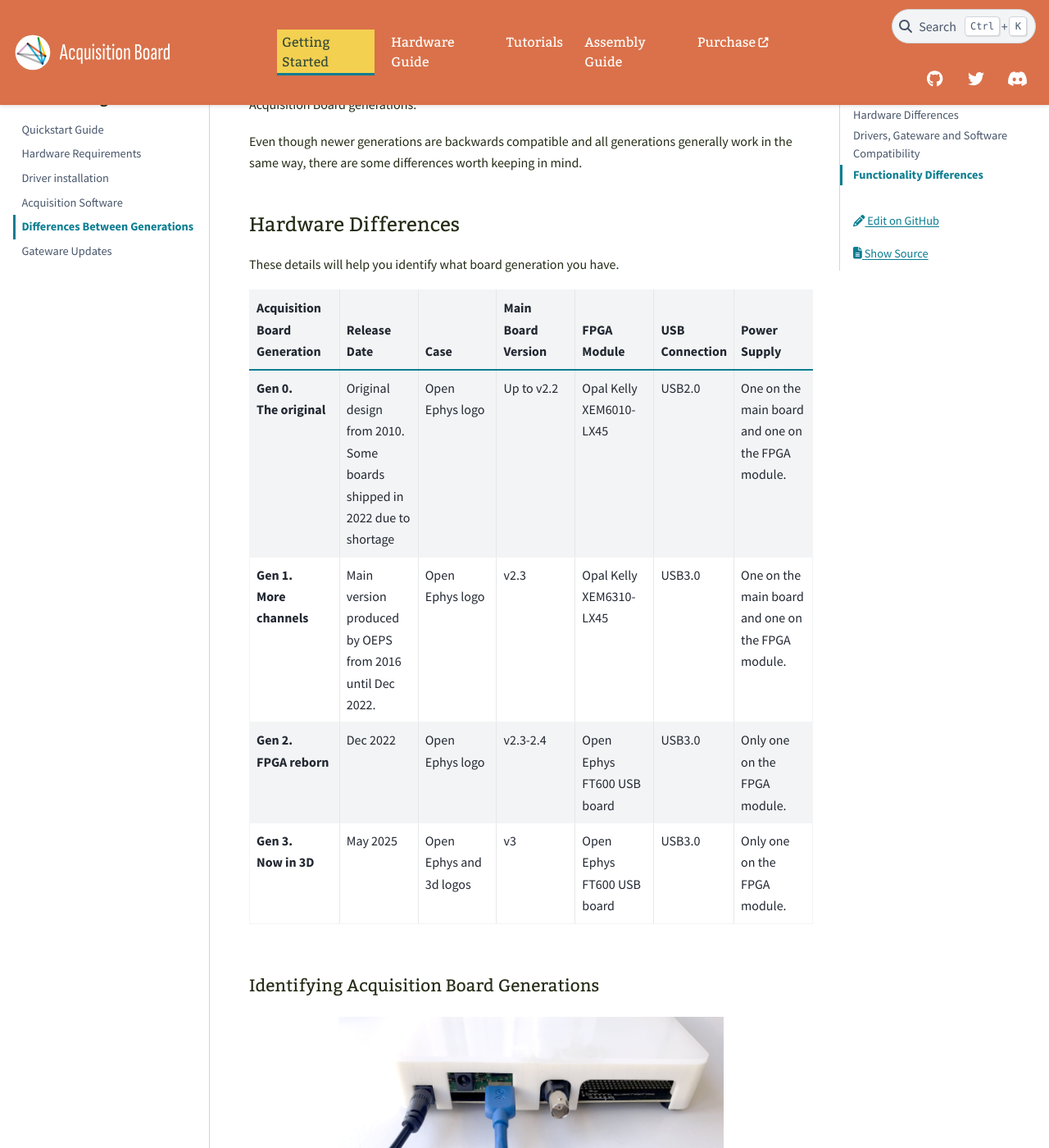
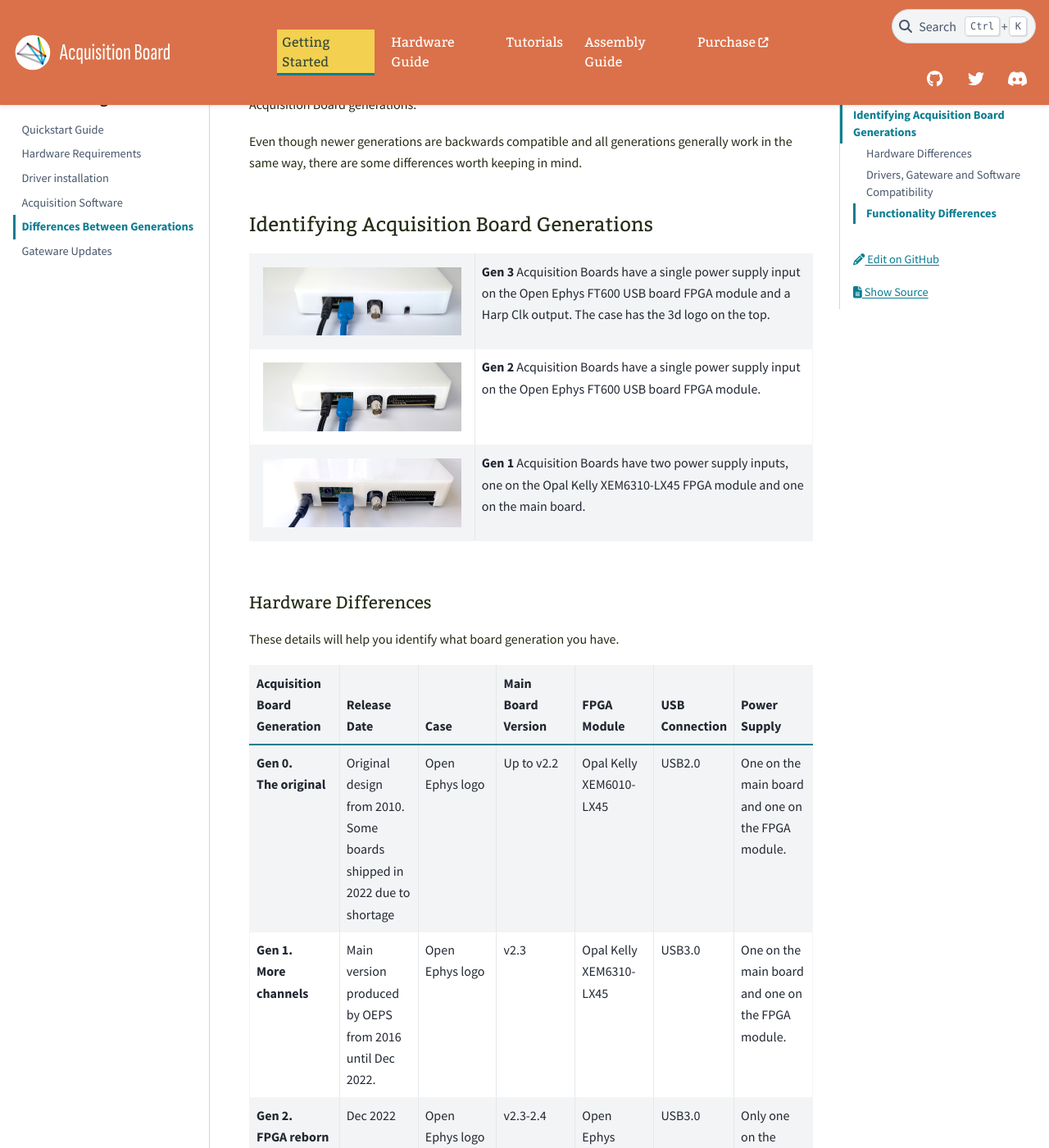
Before and after one commit to open-ephys/acq-board-docs, a Sphinx documentation site: the page built from source/User-Manual/Generations-differences.rst, in a window 1280 px wide and 1400 px high, scrolled down 245 px. Shown: the whole window at 82% size. Built offline with Sphinx 7.4.7 and the PyData theme 0.15.4, drawn with Linux system fonts in a browser that asks for light colours; some of the changed text lies outside the part shown.

```diff
--- a/source/User-Manual/Generations-differences.rst
+++ b/source/User-Manual/Generations-differences.rst
@@ -8,6 +8,26 @@
 Different combinations of the Acquisition Board main board and the FPGA module make up different Acquisition Board generations.
 
 Even though newer generations are backwards compatible and all generations generally work in the same way, there are some differences worth keeping in mind.
+
+.. _genids:
+
+Identifying Acquisition Board Generations
+***************************************************************
+
+.. list-table::
+   :widths: 40 60
+   :align: center
+
+   * - .. figure:: /_static/images/usermanual/generations/acq_board_back_gen3.png
+          :align: center
+     - **Gen 3** Acquisition Boards have a single power supply input on the Open Ephys FT600 USB board FPGA module and a Harp Clk output. The case has the 3d logo on the top.
+   * - .. figure:: /_static/images/usermanual/generations/acq_board_back_gen2.png
+          :align: center
+     - **Gen 2** Acquisition Boards have a single power supply input on the Open Ephys FT600 USB board FPGA module.
+   * - .. figure:: /_static/images/usermanual/generations/acq_board_back_gen1.png
+          :align: center
+     - **Gen 1** Acquisition Boards have two power supply inputs, one on the Opal Kelly XEM6310-LX45 FPGA module and one on the main board.
+
 
 
 Hardware Differences
@@ -21,28 +41,6 @@
    :header-rows: 1
    :stub-columns: 1
 
-.. _genids:
-
-Identifying Acquisition Board Generations
-***************************************************************
-
-.. figure:: /_static/images/usermanual/generations/acq_board_back_gen1.png
-   :width: 70%
-   :align: center
-
-   Gen 1 Acquisition Boards have two power supply inputs, one on the Opal Kelly XEM6310-LX45 FPGA module and one on the main board.
-
-.. figure:: /_static/images/usermanual/generations/acq_board_back_gen2.png
-   :width: 70%
-   :align: center
-
-   Gen 2 Acquisition Boards have a single power supply input on the Open Ephys FT600 USB board FPGA module.
-
-.. figure:: /_static/images/usermanual/generations/acq_board_back_gen3.png
-   :width: 70%
-   :align: center
-
-   Gen 3 Acquisition Boards have a single power supply input on the Open Ephys FT600 USB board FPGA module and a Harp Clk output. The case has the 3d logo on the top.
 
 Drivers, Gateware and Software Compatibility
 ------------------------------------------------------
```
